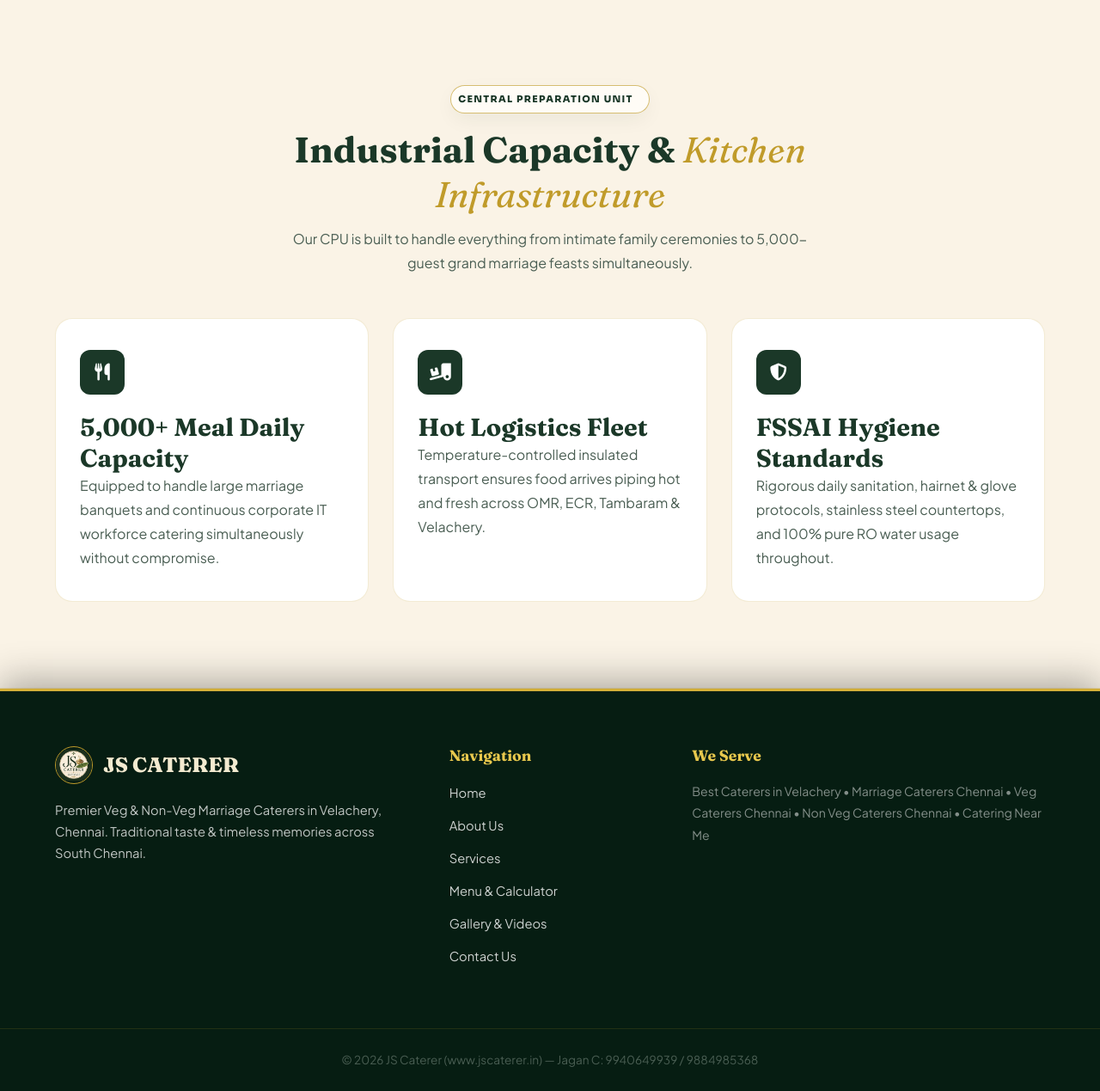
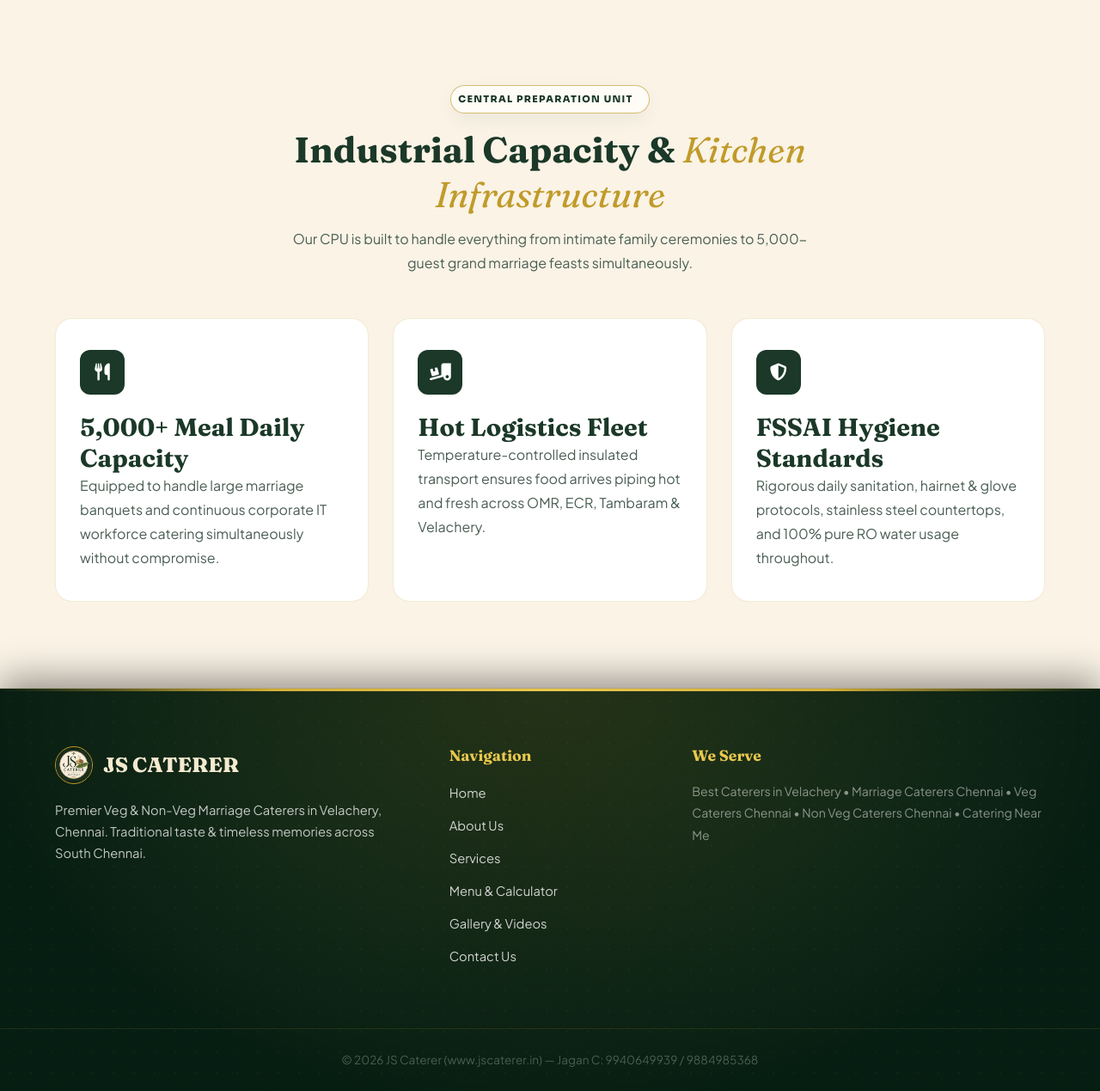
Before and after one commit to myyofan150-design/Js-caterer, a PHP site: page /about.html in a window 1280 px wide. Shown: the part 1910-3179 px from the top of the page at 86% size. Run offline with PHP 8.4, Linux system fonts and the light colour scheme; some libraries are stand-ins or nearby versions.

Commit message:
Implement innovative ultra-luxury footer background texture with radial golden aura lighting and gold foil border gradient

```diff
--- a/styles.css
+++ b/styles.css
@@ -4312,3 +4312,42 @@ body, .service-detail-body, .services-hub-body {
   letter-spacing: 0.03em !important;
   white-space: nowrap !important;
 }
+
+/* ================================================================
+   INNOVATIVE ULTRA-LUXURY FOOTER BACKGROUND & TEXTURE
+   ================================================================ */
+
+.luxury-footer {
+  position: relative !important;
+  background: #061D12 !important;
+  background-image:
+    radial-gradient(ellipse at 50% 0%, rgba(212, 175, 55, 0.15) 0%, rgba(6, 29, 18, 0.98) 75%),
+    radial-gradient(circle at 10% 90%, rgba(14, 50, 32, 0.8) 0%, transparent 50%),
+    radial-gradient(circle at 90% 90%, rgba(14, 50, 32, 0.8) 0%, transparent 50%) !important;
+  color: #FFFFFF !important;
+  padding: 64px 0 0 !important;
+  border-top: 3px solid !important;
+  border-image: linear-gradient(90deg, transparent 0%, #D4AF37 25%, #E8C84D 50%, #D4AF37 75%, transparent 100%) 1 !important;
+  box-shadow: 0 -12px 40px rgba(0, 0, 0, 0.4) !important;
+  overflow: hidden !important;
+}
+
+/* Subtle Golden Watermark Overlay Background */
+.luxury-footer::before {
+  content: '' !important;
+  position: absolute !important;
+  top: 0 !important;
+  left: 0 !important;
+  width: 100% !important;
+  height: 100% !important;
+  background-image: radial-gradient(rgba(212, 175, 55, 0.12) 1px, transparent 1px) !important;
+  background-size: 24px 24px !important;
+  opacity: 0.4 !important;
+  pointer-events: none !important;
+  z-index: 0 !important;
+}
+
+.luxury-footer .container {
+  position: relative !important;
+  z-index: 1 !important;
+}
```
Also changed, not shown: scratch/add_innovative_luxury_footer_bg.js (added, +48 -0 lines).
